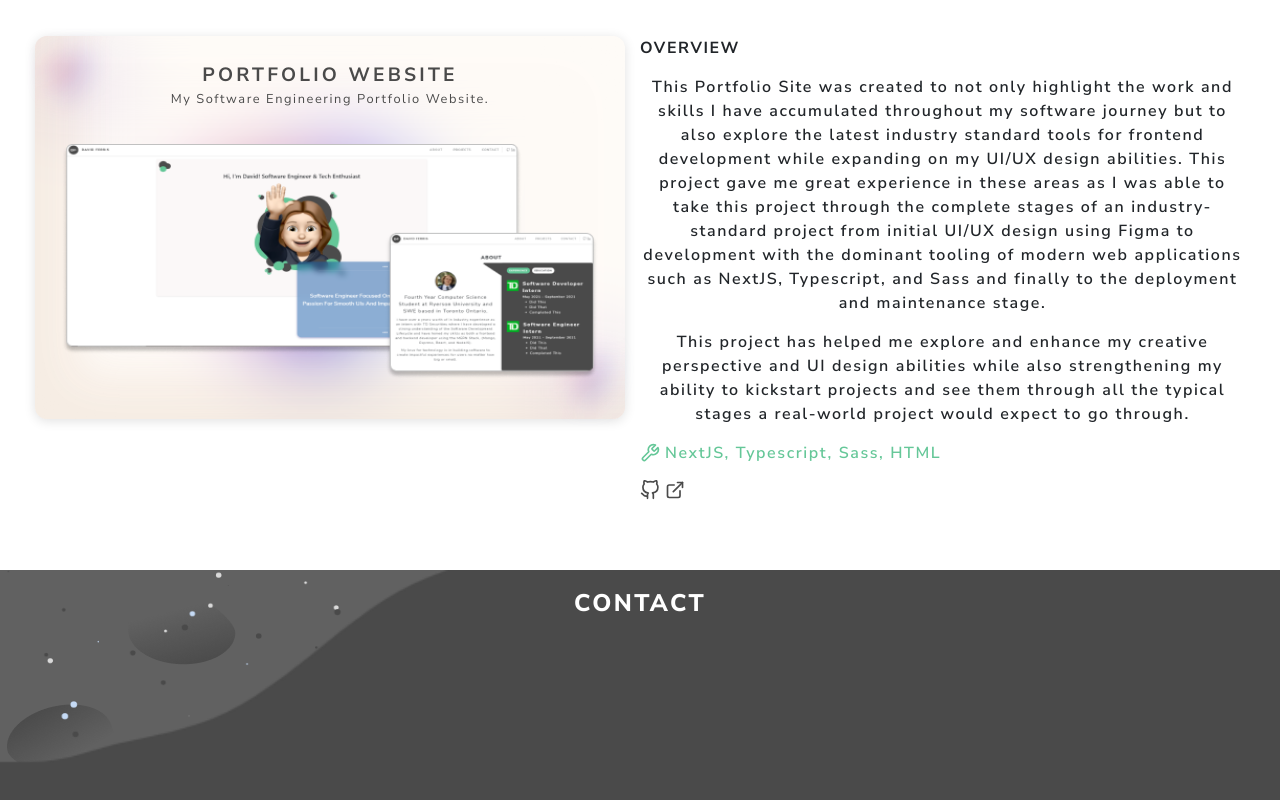
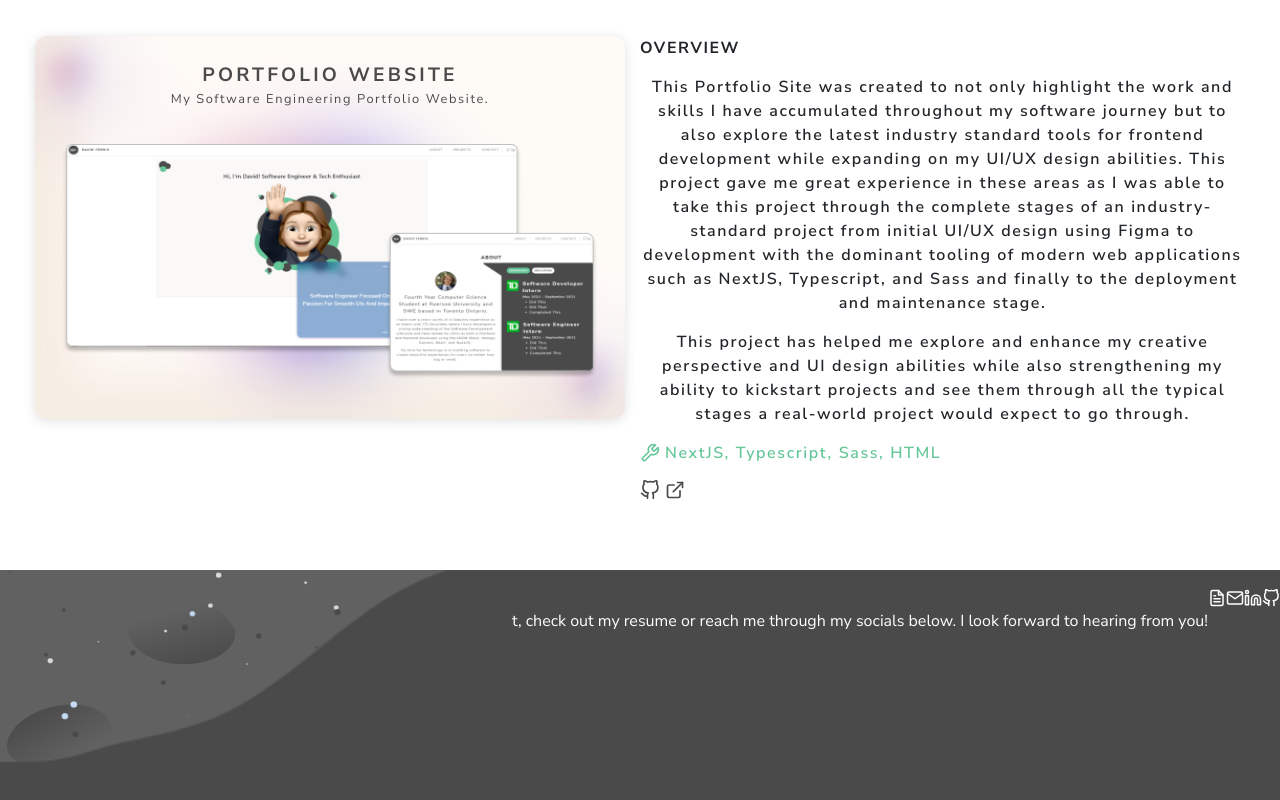
Before and after one commit to ferrisdavid/portfolio-site, a Next.js app: page / in a window 1280 px wide. Shown: the part 2816-3616 px from the top of the page. Built offline with nearby package versions, Linux system fonts and the light colour scheme.

Commit message:
Added contact section content + links to socials

```diff
--- a/sections/Contact.tsx
+++ b/sections/Contact.tsx
@@ -1,7 +1,8 @@
 // Components.
 import GalaxyCanvas from "../components/GalaxyCanvas/GalaxyCanvas";
 
-// Constants.
+// Icons.
+import { FiMail, FiLinkedin, FiGithub, FiFileText } from "react-icons/fi";
 
 // Styles.
 import styles from "./Section.module.scss";
@@ -16,6 +17,46 @@ const Contact = () => {
       <div id="contact" className={styles.sectionLink}></div>
       <div className={styles.contactContainer}>
         <div className={styles.sectionHeader}>Contact</div>
+        <div className={styles.content}>
+          <div className={styles.action}>Lets Get in Touch!</div>
+          <div className={styles.body}>
+            If you&apos;re interested in my work or just want to chat, check out
+            my resume or reach me through my socials below. I look forward to
+            hearing from you!
+          </div>
+        </div>
+        <div className={styles.links}>
+          <FiFileText
+            size={18}
+            onClick={() =>
+              window.open(
+                "https://docs.google.com/document/d/e/2PACX-1vRBGfIjTFmpGrxrN4MLDToB9Y4TnkIwh1RPvomOC42LtzYnFL0QSXblhfeRczUfYY-ApBWyrnOvG5O8/pub",
+                "_blank"
+              )
+            }
+          />
+          <FiMail
+            size={18}
+            onClick={() =>
+              (window.location.href = "mailto:david.ferris@torontomu.ca")
+            }
+          />
+          <FiLinkedin
+            size={18}
+            onClick={() =>
+              window.open(
+                "https://www.linkedin.com/in/david-ferris-software/",
+                "_blank"
+              )
+            }
+          />
+          <FiGithub
+            size={18}
+            onClick={() =>
+              window.open("https://github.com/ferrisdavid", "_blank")
+            }
+          />
+        </div>
       </div>
       <GalaxyCanvas />
     </div>
```
